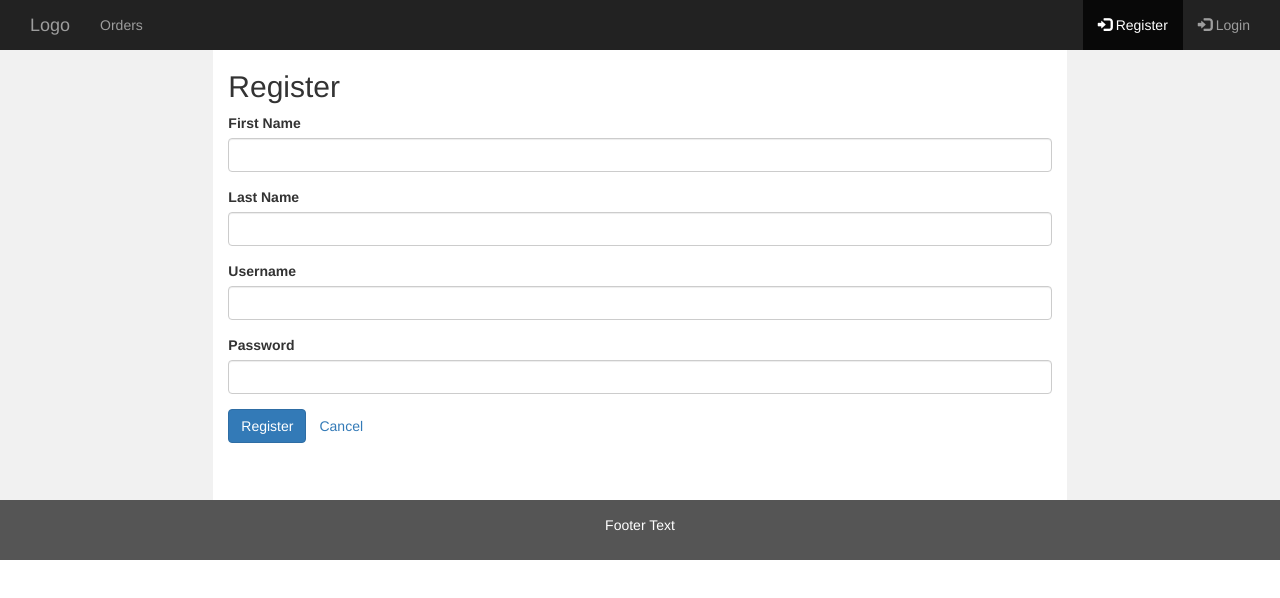
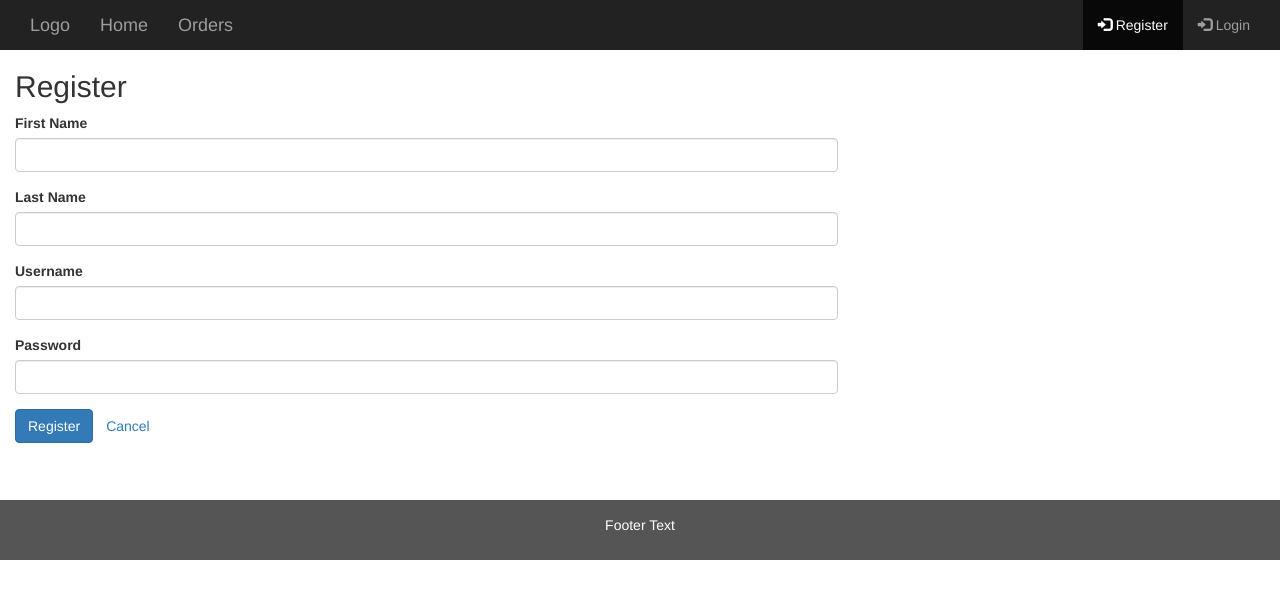
Before and after one commit to sayan31/app-dev, an Angular app in the folder building-a-full-stack-app-linkedin-learning/demo-springboot-microservices/src/main/demo-springboot-microservices-client/: page /register in a window 1280 px wide. Shown: the top 598 px of the page. Built offline with nearby package versions, Linux system fonts and the light colour scheme.

Commit message:
improving front end design

```diff
--- a/building-a-full-stack-app-linkedin-learning/demo-springboot-microservices/src/main/demo-springboot-microservices-client/src/app/app.component.css
+++ b/building-a-full-stack-app-linkedin-learning/demo-springboot-microservices/src/main/demo-springboot-microservices-client/src/app/app.component.css
@@ -28,3 +28,6 @@ footer {
   }
   .row.content {height:auto;}
 }
+/*.container{
+  padding-top: 65px;
+}*/
--- a/building-a-full-stack-app-linkedin-learning/demo-springboot-microservices/src/main/demo-springboot-microservices-client/src/app/app.component.html
+++ b/building-a-full-stack-app-linkedin-learning/demo-springboot-microservices/src/main/demo-springboot-microservices-client/src/app/app.component.html
@@ -1,3 +1,4 @@
+
 <!DOCTYPE html>
 <html lang="en">
   <head>
@@ -9,18 +10,14 @@
     <script src="https://maxcdn.bootstrapcdn.com/bootstrap/3.4.1/js/bootstrap.min.js"></script>
   </head>
   <body>
+    <!--<div class="container">
+      <app-navbar></app-navbar>
+    </div>-->
     <app-navbar></app-navbar>
     <div class="container-fluid text-center">
       <div class="row content">
-        <div class="col-sm-2 sidenav">
-          <!--<p><a href="#">Link</a></p>--></div>
         <div class="col-sm-8 text-left">
           <router-outlet></router-outlet>
-        </div>
-        <div class="col-sm-2 sidenav">
-          <!--<div class="well">
-            <p>ADS</p>
-          </div>-->
         </div>
       </div>
     </div>
@@ -29,3 +26,7 @@
     </footer>
   </body>
 </html>
+
+<!--<div class="container">
+  <app-navbar></app-navbar>
+</div>-->
--- a/building-a-full-stack-app-linkedin-learning/demo-springboot-microservices/src/main/demo-springboot-microservices-client/src/app/components/book/book.component.html
+++ b/building-a-full-stack-app-linkedin-learning/demo-springboot-microservices/src/main/demo-springboot-microservices-client/src/app/components/book/book.component.html
@@ -1,4 +1,4 @@
-<div class="container" (mouseover)="showTools=true" (mouseout)="showTools=false">
+<div class="card text-center">
   <img class="bookImage" [src]="path">
   <div class="tools" *ngIf="showTools">
     <svg
--- a/building-a-full-stack-app-linkedin-learning/demo-springboot-microservices/src/main/demo-springboot-microservices-client/src/app/components/home/home.component.html
+++ b/building-a-full-stack-app-linkedin-learning/demo-springboot-microservices/src/main/demo-springboot-microservices-client/src/app/components/home/home.component.html
@@ -1,23 +1,10 @@
-<!--<!DOCTYPE html>
-<html lang="en">
-<head>
-    <meta charset="UTF-8">
-    <title>Title</title>
-</head>
-<body>
-  <hr>
-  <section *ngIf="books as books else noData">
+<div class="row card-deck" *ngIf="books as books else noData">
+  <div class="col-lg-4 col-md-6 mb-4" *ngFor="let book of books">
+    <div class="card text-center">
+
+    </div>
     <app-book class="bookComponent"
-      *ngFor="let book of books"
-      [book]="book"></app-book>
-  </section>
-  <ng-template #noData>No Data Available</ng-template>
-</body>
-</html>-->
-<div class="row card-deck" *ngIf="books as books else noData">
-  <div class="col-lg-4 col-md-6 mb-4" >
-    <app-book class="bookComponent"
-              *ngFor="let book of books"
+
               [book]="book"></app-book>
   </div>
 </div>
--- a/building-a-full-stack-app-linkedin-learning/demo-springboot-microservices/src/main/demo-springboot-microservices-client/src/app/components/home/home.component.ts
+++ b/building-a-full-stack-app-linkedin-learning/demo-springboot-microservices/src/main/demo-springboot-microservices-client/src/app/components/home/home.component.ts
@@ -1,5 +1,6 @@
-import {Component, Input, OnInit} from "@angular/core";
+import {Component, Input, OnInit, ViewChild} from "@angular/core";
 import {HomeService} from "../../services/home.service";
+import {BookComponent} from "../book/book.component";
 
 @Component({
   selector: 'app-home',
@@ -7,10 +8,20 @@ import {HomeService} from "../../services/home.service";
   styleUrls: ['./home.component.css']
 })
 export class HomeComponent implements OnInit{
+  @ViewChild('booksC')
+  booksC: BookComponent;
+
   books: Array<any>;
   constructor(private homeService: HomeService){}
 
   ngOnInit() {
+  }
+
+  reset(){
+    this.loadBooks();
+  }
+
+  loadBooks() {
     this.homeService.showBooks().subscribe(response => {this.books=response.body["_embedded"].bookDtoes});
   }
 }
--- a/building-a-full-stack-app-linkedin-learning/demo-springboot-microservices/src/main/demo-springboot-microservices-client/src/app/components/navbar/navbar.component.html
+++ b/building-a-full-stack-app-linkedin-learning/demo-springboot-microservices/src/main/demo-springboot-microservices-client/src/app/components/navbar/navbar.component.html
@@ -1,19 +1,17 @@
 <nav class="navbar-expand-lg navbar-dark bg-dark fixed-top navbar-inverse">
   <div class="container-fluid">
     <div class="navbar-header">
-      <button type="button" class="navbar-toggle" data-toggle="collapse" data-target="#myNavbar">
-        <span class="icon-bar"></span>
-        <span class="icon-bar"></span>
+      <button type="button" class="navbar-toggle" data-toggle="collapse" data-target="#myNavbar" aria-controls="myNavbar"
+              aria-expanded="false" aria-label="Toggle navigation" (click)="toggleCollapsed()">
         <span class="icon-bar"></span>
       </button>
       <a class="navbar-brand" routerLink="/">Logo</a>
+      <a class="navbar-brand" href="#" (click)="reset()">Home
+        <span class="sr-only">(current)</span>
+      </a>
+      <a class="navbar-brand" routerLink="/orders">Orders</a>
     </div>
-    <div class="collapse navbar-collapse" id="myNavbar">
-      <ul class="nav navbar-nav">
-        <!--<li routerLinkActive="active"><a routerLink="/">Home</a></li>-->
-        <li routerLinkActive="active"><a routerLink="/orders">Orders</a></li>
-        <!--<li routerLinkActive="active"><a routerLink="/auth">Authenticate</a></li>-->
-      </ul>
+    <div class="collapse navbar-collapse" id="myNavbar" [ngClass]="{'collapse': collapsed, 'navbar-collapse': true}">
       <ul class="nav navbar-nav navbar-right">
         <li routerLinkActive="active"><a routerLink="/register"><span class="glyphicon glyphicon-log-in"></span> Register</a></li>
         <li routerLinkActive="active"><a routerLink="/auth"><span class="glyphicon glyphicon-log-in"></span> Login</a></li>
--- a/building-a-full-stack-app-linkedin-learning/demo-springboot-microservices/src/main/demo-springboot-microservices-client/src/app/components/navbar/navbar.component.ts
+++ b/building-a-full-stack-app-linkedin-learning/demo-springboot-microservices/src/main/demo-springboot-microservices-client/src/app/components/navbar/navbar.component.ts
@@ -1,4 +1,5 @@
-import { Component, OnInit } from '@angular/core';
+import {Component, OnInit, ViewChild} from '@angular/core';
+import {HomeComponent} from "../home/home.component";
 
 @Component({
   selector: 'app-navbar',
@@ -6,10 +7,22 @@ import { Component, OnInit } from '@angular/core';
   styleUrls: ['./navbar.component.css']
 })
 export class NavbarComponent implements OnInit {
+  private collapsed = true;
+
+  @ViewChild('homeC')
+  homeC: HomeComponent;
 
   constructor() { }
 
   ngOnInit() {
   }
 
+  toggleCollapsed(): void {
+    this.collapsed = !this.collapsed;
+  }
+
+  reset(){
+    this.homeC.reset();
+  }
+
 }
```
